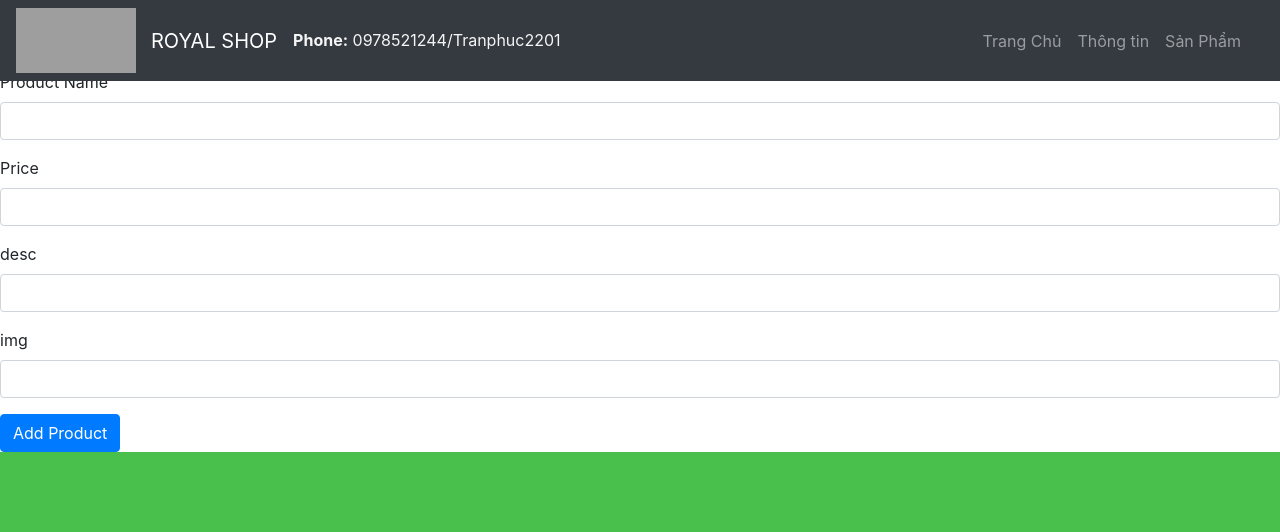
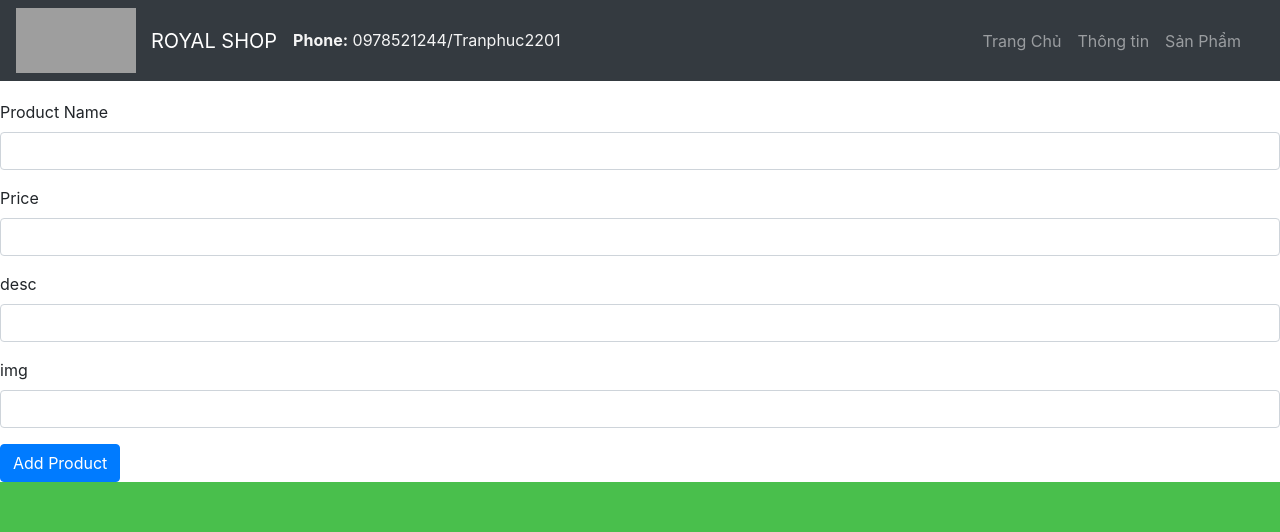
Before and after one commit to Tranphuc2201/angular-assignment_phuctdph09004, an Angular app: page /product/add in a window 1280 px wide. Shown: the top 532 px of the page. Built offline with nearby package versions, Linux system fonts and the light colour scheme; grey boxes are pictures that could not be loaded; a web font is replaced by a local one.

Commit message:
1 file modified

```diff
--- a/src/app/product-add/product-add.component.css
+++ b/src/app/product-add/product-add.component.css
@@ -1,3 +1,3 @@
 .abc{
-  padding-top: 70px;
+  padding-top: 100px;
 }
```
